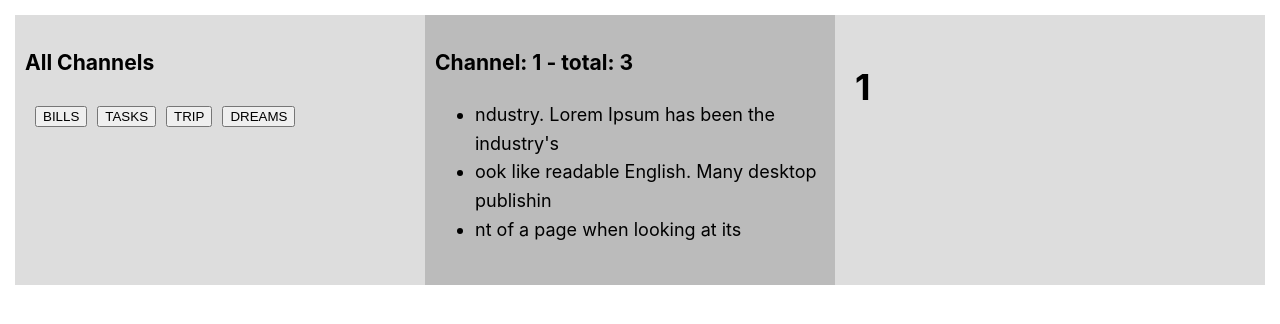
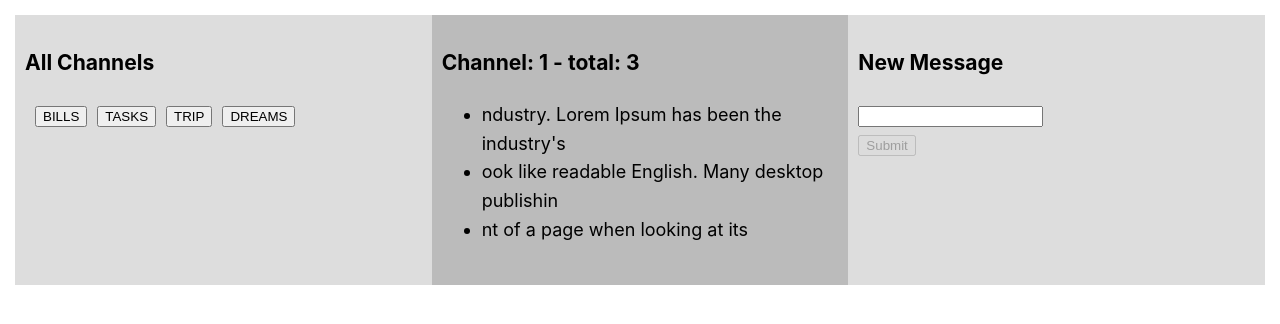
Before and after one commit to felipe-muner/typescript-final, a Next.js app: page / in a window 1280 px wide. Both pictures are taken after a click on the button "BILLS". Shown: the top 324 px of the page. Built offline with nearby package versions, Linux system fonts and the light colour scheme.

Commit message:
final version

```diff
--- a/components/sendMessage.tsx
+++ b/components/sendMessage.tsx
@@ -1,5 +1,59 @@
+import { useState, useEffect } from "react";
+import Api from "../api";
 import { IChannel } from "../types";
 
-export default function Messages({ channel }: { channel: IChannel }) {
-  return <h1>{JSON.stringify(channel)}</h1>;
+export default function Messages({
+  channel,
+  addMsg,
+}: {
+  channel: IChannel;
+  addMsg: any;
+}) {
+  const [query, setQuery] = useState<{ msg: string }>({
+    msg: "",
+  });
+
+  useEffect(() => {
+    if (channel) setQuery({ msg: "" });
+  }, [channel]);
+
+  const handleParam = () => (e) => {
+    const name = e.target.name;
+    const value = e.target.value;
+    setQuery((prevState) => ({
+      ...prevState,
+      [name]: value,
+    }));
+  };
+
+  const handleSubmit = async (event) => {
+    event.preventDefault();
+    await Api.channel.newMessage({ msg: query.msg, channelId: channel });
+    addMsg(query);
+    setQuery({ msg: "" });
+  };
+  if (!channel)
+    return (
+      <div>
+        <h3> Select a channel to send messages</h3>
+      </div>
+    );
+  return (
+    <div>
+      <h3>New Message</h3>
+      <form onSubmit={handleSubmit}>
+        <div>
+          <input
+            name="msg"
+            autoComplete="none"
+            value={query.msg}
+            onChange={handleParam()}
+          />
+        </div>
+        <button disabled={!query.msg} type="submit" color="primary">
+          Submit
+        </button>
+      </form>
+    </div>
+  );
 }
--- a/pages/index.tsx
+++ b/pages/index.tsx
@@ -9,19 +9,25 @@ import utilStyles from "../styles/utils.module.css";
 import { useState,useEffect } from "react";
 
 export default function Home({ allChannels }: { allChannels: IChannel[] }) {
-  const [loading, setLoading] = useState<Boolean>(false);
+  // const [loading, setLoading] = useState<Boolean>(false);
   const [channel, setChannel] = useState<IChannel>();
   const [messages, setMessages] = useState<IMessage[]>();
   // const user: IFullName = { firstName: "felipe", lastName: "muner" };
   // const myPost: IPost = { id: "filename", body: "body", title: "title" };
   // <ShowDetails user={user} myPost={myPost}></ShowDetails>
 
+  const addMsg = (q: {msg: string}) => {
+    setMessages((prevState: any) => [
+      ...prevState,
+      { msgId: Math.random().toString(), content: q.msg },
+    ]);
+  }
+
   async function getMessagesById() {
-    console.log('vou', channel)
-    setLoading(true)
+    // setLoading(true)
     const filteredList = await Api.message.getMessagesById(channel);
     setMessages(filteredList);
-    setLoading(false)
+    // setLoading(false)
   }
 
   useEffect(() => {
@@ -40,7 +46,7 @@ export default function Home({ allChannels }: { allChannels: IChannel[] }) {
           <Messages channel={channel} messages={messages} />
         </div>
         <div className={utilStyles.form}>
-          <SendMessage channel={channel} />
+          <SendMessage channel={channel} addMsg={addMsg} />
         </div>
       </div>
     </div>
--- a/styles/utils.module.css
+++ b/styles/utils.module.css
@@ -8,16 +8,16 @@
 }
 
 .channel {
-  background-color:#DDD;
-  padding:10px;
+  background-color: #ddd;
+  padding: 10px;
 }
 
-.messages{
-  background-color:#BBB;
-  padding:10px;
+.messages {
+  background-color: #bbb;
+  padding: 10px;
 }
 
-.form{
-  background-color:#DDD;
-  padding:20px;
+.form {
+  background-color: #ddd;
+  padding: 10px;
 }
```
